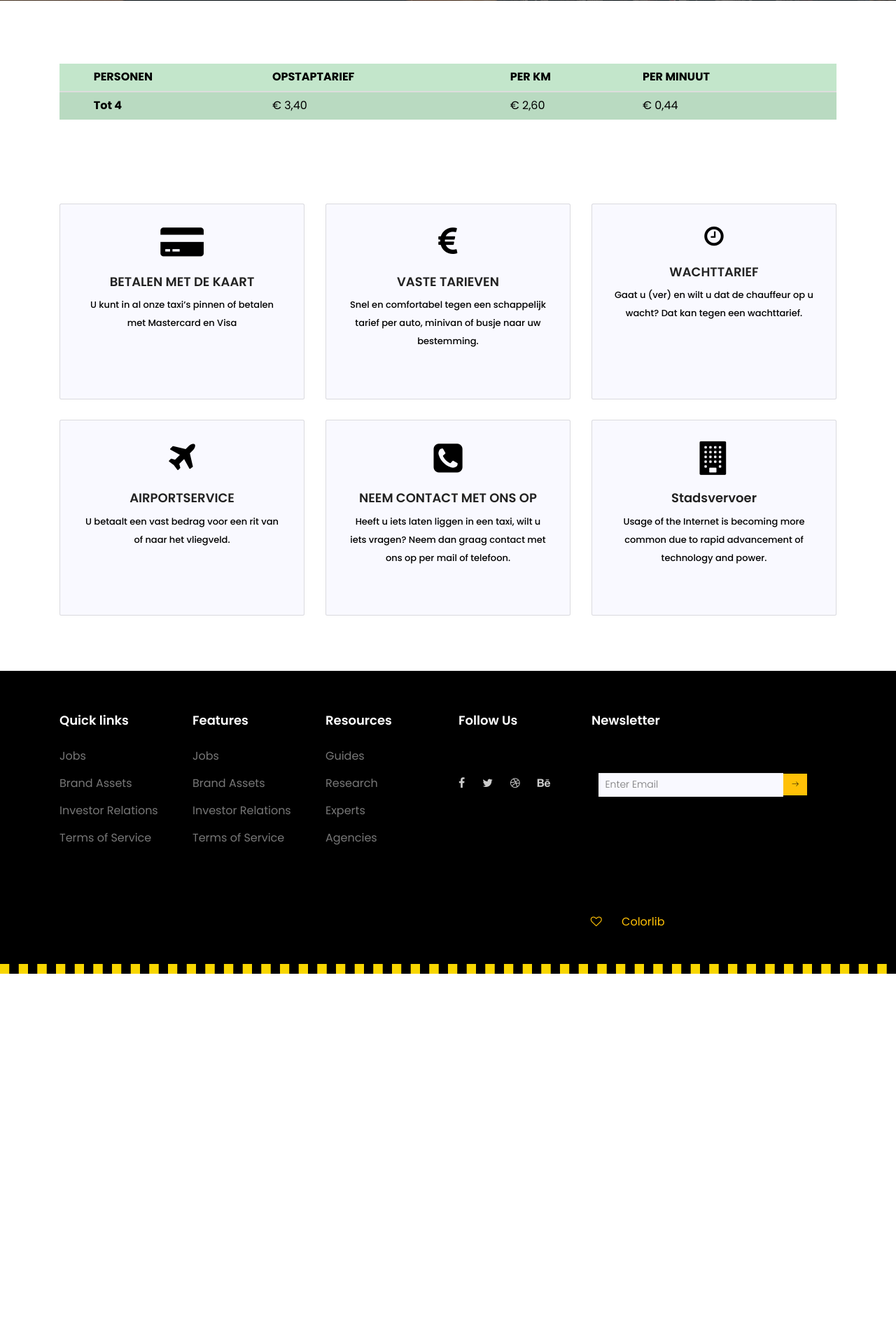
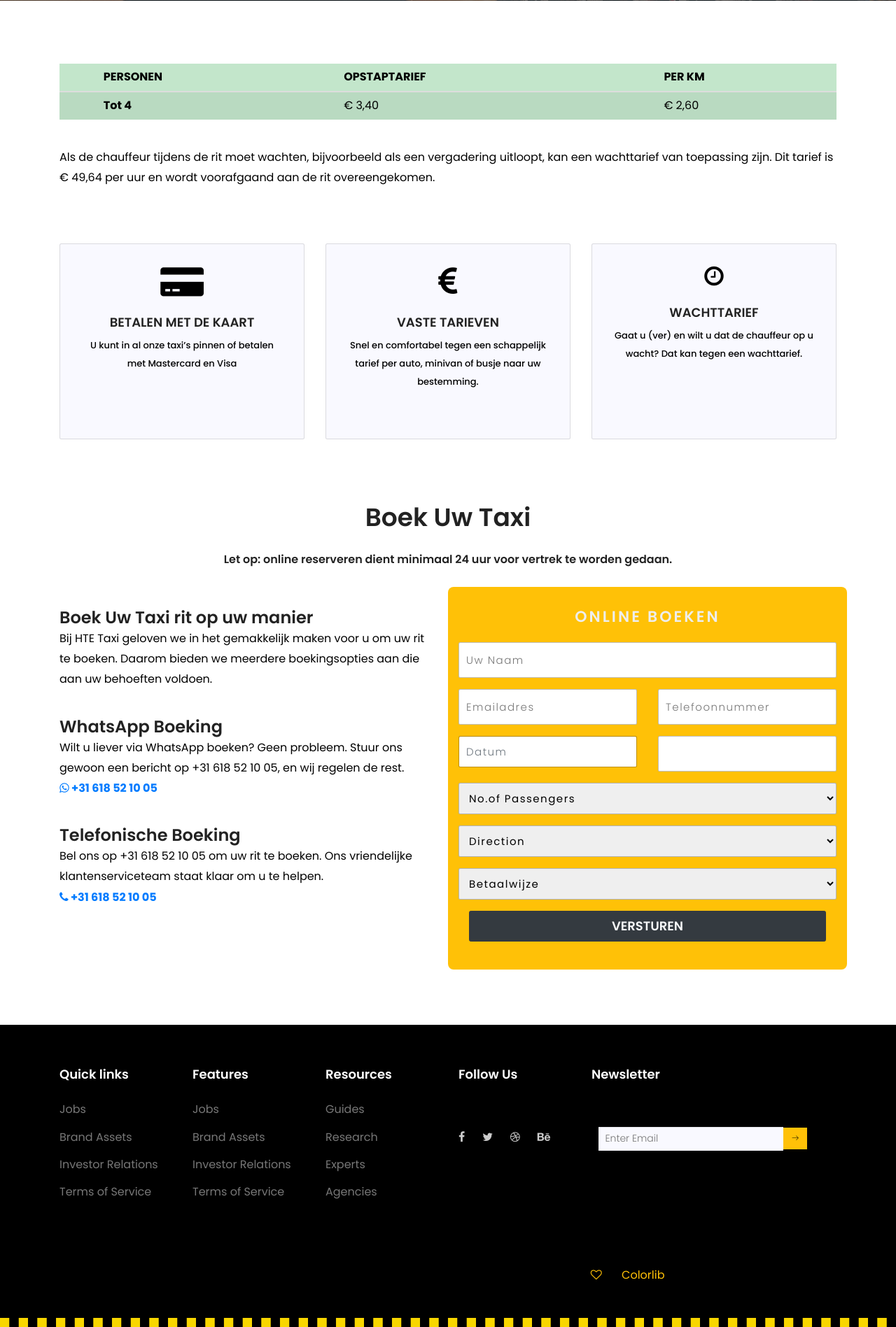
Before and after one commit to ahmedshukri20/taxi-master, a PHP site: page /tarieven.html in a window 1280 px wide. Shown: the part 337-2234 px from the top of the page at 70% size. Before the commit the page ends 1729 px from the top, so only its background shows below. Run offline with PHP 8.4, Linux system fonts and the light colour scheme; some libraries are stand-ins or nearby versions.

Commit message:
minor updates

```diff
--- a/booking.php
+++ b/booking.php
@@ -9,6 +9,8 @@ $time = $_POST["time"];
 $paymentMethod = $_POST["paymentMethod"];
 $direction = $_POST["direction"];
 $passengers = $_POST["passengers"];
+$txtLocation3 = $_POST["txtLocation3"];
+$txtLocation4 = $_POST["txtLocation4"];
 
 
 
@@ -36,8 +38,6 @@ $mail->addAddress("ramzalee3@gmail.com", "Dave");
 
 $mail->Subject = $subject;
 
-$mail->Body = $subject + "/n" + $name + "/n" + $date + "/n" + $direction + "/n" + $passengers + "/n" + $paymentMethod ;
+$mail->Body = $subject . "n/" . $name . "n/" . $date . " " . $direction . " " . $passengers . " " . $paymentMethod . $txtLocation3 . $txtLocation4;
 
 $mail->send();
-
-header("Location: index.html");
--- a/contact.html
+++ b/contact.html
@@ -142,7 +142,7 @@
 							</div>
 						</div>
 						<div class="col-lg-8">
-							<form class="form-area contact-form text-right" id="myForm" action="contact.php" method="post">
+							<form class="form-area contact-form text-right" id="myForm">
 								<div class="row">
 									<div class="col-lg-6 form-group">
 										<input name="name" placeholder="Enter your name" onfocus="this.placeholder = ''" onblur="this.placeholder = 'Enter your name'" class="common-input mb-20 form-control" required="" type="text">
--- a/css/main.css
+++ b/css/main.css
@@ -2890,7 +2890,7 @@ body.mobile-nav-active #mobile-nav-toggle {
 }
 
 .home-calltoaction-area .overlay-bg {
-  background-color: rgba(249, 215, 0, 0.9);
+  background-color: rgb(49 255 226 / 92%)
 }
 
 .home-calltoaction-area p {
--- a/js/mail-script.js
+++ b/js/mail-script.js
@@ -2,7 +2,9 @@
 
      $(document).ready(function() {
         var contact_form = $('#myForm'); // contact form
+        var booking_form = $('#booking_form'); // contact form
         var submit = $('.submit-btn'); // submit button
+        var submit_booking = $('.btn-boeking'); // submit button
         var alert = $('.alert-msg'); // alert div for show alert message
 
         // form submit event
@@ -28,4 +30,27 @@
                 }
             });
         });
+
+        booking_form.on('submit', function(e) {
+            e.preventDefault(); // prevent default form submit
+
+            $.ajax({
+                url: 'booking.php', // form action url
+                type: 'POST', // form submit method get/post
+                dataType: 'html', // request type html/json/xml
+                data: booking_form.serialize(), // serialize form data
+                beforeSend: function() {
+                    alert.fadeOut();
+                    submit_booking.html('Sending....'); // change submit button text
+                },
+                success: function(data) {
+                    alert.html(data).fadeIn(); // fade in response data
+                    booking_form.trigger('reset'); // reset form
+                    submit_booking.attr("style", "display: none !important");; // reset submit button text
+                },
+                error: function(e) {
+                    console.log(e)
+                }
+            });
+        });
     });
--- a/tarieven.html
+++ b/tarieven.html
@@ -117,7 +117,6 @@
 									<th scope="col">PERSONEN</th>
 									<th scope="col">OPSTAPTARIEF</th>
 									<th scope="col">PER KM</th>
-									<th scope="col">PER MINUUT</th>
 								</tr>
 								</thead>
 								<tbody>
@@ -126,16 +125,19 @@
 									<th scope="row">Tot 4</th>
 									<td>€ 3,40</td>
 									<td>€ 2,60</td>
-									<td>€ 0,44</td>
 								</tr>
 								</tbody>
 							</table>
 						</div>
+						<br>
+						<p>
+							Als de chauffeur tijdens de rit moet wachten, bijvoorbeeld als een vergadering uitloopt, kan een wachttarief van toepassing zijn. Dit tarief is € 49,64 per uur en wordt voorafgaand aan de rit overeengekomen.
+						</p>
 					</div>
 				</section>
 
 				  <!-- Start services Area -->
-				  <section class="services-area pb-50 pt-50">
+				  <section class="services-area pb-50 pt-10">
 					<div class="container">
 
 					   <div class="row">
@@ -180,50 +182,102 @@
 						  </div>
 					   </div>
 					   <br>
+					</div>
+				 </section>
+				 <!-- End services Area -->
+
+				   <!-- Start booking area -->
+				   <section class="bookingform pb-50 pt-10" id="bookingform">
+					<div class="container ">
+					   <h1 class="heading text-capitalize text-center">Boek uw taxi</h1>
+						<br>
+					   <h5 class="heading mb-5 text-center" style="max-width: 70%;margin: 0 auto;">Let op: online reserveren dient minimaal 24 uur voor vertrek te worden gedaan.</h5>
 					   <div class="row">
-						  <div class="col-lg-4">
-							 <div class="card single-service">
-								<div class="card-body">
-								   <i class="fa fa-plane fa-3x" aria-hidden="true"></i>
-								   <a href="#">
-									  <h4>AIRPORTSERVICE</h4>
-								   </a>
-								   <p class="small-text">
-									U betaalt een vast bedrag voor een rit van of naar het vliegveld.
+						  <div class="col-lg-6 about-right py-5">
+							 <h3>Boek Uw Taxi rit op uw manier</h3>
+							 <p>	Bij HTE Taxi geloven we in het gemakkelijk maken voor u om uw rit te boeken.
+								Daarom bieden we meerdere boekingsopties aan die aan uw behoeften voldoen.
+							 </p>
+							 <br>
+							 <h3>WhatsApp Boeking</h3>
+							 <p>
+								Wilt u liever via WhatsApp boeken? Geen probleem. Stuur ons gewoon een bericht op +31 618 52 10 05,
+								en wij regelen de rest. <br>
+								<a href="https://web.whatsapp.com/" target="_blank" class="text-primary font-weight-bold"><i class="fa fa-whatsapp" aria-hidden="true"></i> +31 618 52 10 05</a>
+							 </p>
+							 <br>
+							 <h3>Telefonische Boeking</h3>
+							 <p>
+								Bel ons op +31 618 52 10 05 om uw rit te boeken. Ons vriendelijke klantenserviceteam staat klaar om u te helpen. <br>
+								<a href="tel:+310618521005" target="_blank" class="text-primary font-weight-bold"><i class="fa fa-phone" aria-hidden="true"></i> +31 618 52 10 05</a>
 							 </p>
 						  </div>
+						  <div class="col-lg-6 book-appointment py-5 px-4">
+							 <div class="book-agileinfo-form">
+								<h2>Online Boeken</h2>
+								<form id="booking_form" data-form-type="identity">
+								   <div class="row main-agile-sectns">
+									  <div class="col-md-12 agileits-btm-spc form-text2">
+										 <input type="text" name="name" placeholder="Uw Naam" required="" data-form-type="name" data-kwimpalastatus="alive" data-kwimpalaid="1697649905997-0">
 									  </div>
 								   </div>
-						  <div class="col-lg-4">
-							 <div class="card single-service">
-								<div class="card-body">
-								   <i class="fa fa-phone-square fa-3x" aria-hidden="true"></i>
-								   <a href="#">
-									  <h4>NEEM CONTACT MET ONS OP</h4>
-								   </a>
-								   <p class="small-text">
-									Heeft u iets laten liggen in een taxi, wilt u iets vragen? Neem dan graag contact met ons op per mail of telefoon.
-								   </p>
+								   <div class="row ">
+									  <div class="col-md-6 agileits-btm-spc form-text2">
+										 <input type="email" name="email" placeholder="Emailadres" required="" data-dashlane-rid="ee49d3df9435d73b" data-form-type="email" data-kwimpalastatus="alive" data-kwimpalaid="1697649905997-2">
+									  </div>
+									  <div class="col-md-6 agileits-btm-spc form-text2">
+										 <input type="text" name="phone" placeholder="Telefoonnummer" required="" data-dashlane-rid="70ceb9508df1f7b2" data-form-type="phone" data-kwimpalastatus="alive" data-kwimpalaid="1697649905997-1">
 									  </div>
 								   </div>
+								   <div class="clear"></div>
+								   <div class="row main-agile-sectns">
+									  <div class="col-md-6 agileits-btm-spc form-text2 dates-wrap">
+										 <input id="datepicker2" name="date" class="dates form-control"  placeholder="Datum" type="text">
 									  </div>
-						  <div class="col-lg-4">
-							 <div class="card single-service">
-								<div class="card-body">
-								   <i class="fa fa-building fa-3x" aria-hidden="true"></i>
-								   <a href="#">
-									  <h4>Stadsvervoer</h4>
-								   </a>
-								   <p class="small-text">
-									  Usage of the Internet is becoming more common due to rapid advancement of technology and power.
-								   </p>
+									  <div class="col-md-6 agileits-btm-spc form-text2">
+										 <input type="text" name="time" class="timepicker"/>
 									  </div>
+								   </div>
+								   <div id="location2" class="row main-agile-sectns"></div>
+								   <div class="main-agile-sectns">
+									  <div class="agileits-btm-spc">
+										 <select id="passengers" name="passengers" class="frm-field required sect">
+											<option value="">No.of Passengers</option>
+											<option value="1">1</option>
+											<option value="2">2</option>
+											<option value="3">3</option>
+											<option value="4">4</option>
+										 </select>
+									  </div>
+									  <div class="agileits-btm-spc form-text2">
+										 <select id="direction" name="direction" class="frm-field required" data-dashlane-rid="6e726ee66c201556" data-form-type="other">
+											<option value="">Direction</option>
+											<option value="One Way">One Way</option>
+											<option value="Return">Return</option>
+										 </select>
+									  </div>
+									  <div class="agileits-btm-spc form-text2">
+										 <select  id="direction" name="paymentMethod" class="frm-field required" data-dashlane-rid="6e726ee66c201556" data-form-type="other">
+											<option value="">Betaalwijze</option>
+											<option value="Contant in taxi">Contant in taxi</option>
+											<option value="Pin in taxi">Pin in taxi</option>
+											<option value="Creditcard in taxi">Creditcard in taxi</option>
+										 </select>
+									  </div>
+								   </div>
+								   <input type="hidden" name="subject" value="booking form">
+								   <div class="col-lg-12">
+									  <div class="alert-msg" style="text-align: left;"></div>
+									  <button class="btn-boeking primary btn-dark col-xs-12 btn text-uppercase p-3 mb-3 bg-dark" style="float: right;">
+										 <h4 class="text-light">Versturen</h4></button>
+								   </div>
+								</form>
 							 </div>
 						  </div>
 					   </div>
 					</div>
 				 </section>
-				 <!-- End services Area -->
+				 <!-- End booking area-->
 				 <br>
 			<!-- start footer Area -->
 			<footer class="footer-area section-gap">
```
Also changed, not shown: index.html (+42 -35 lines), over-ons.html (+15 -95 lines), veelgestelde-vragen.html (+49 -26 lines). Lines whose indentation alone changed are shown as unchanged.
